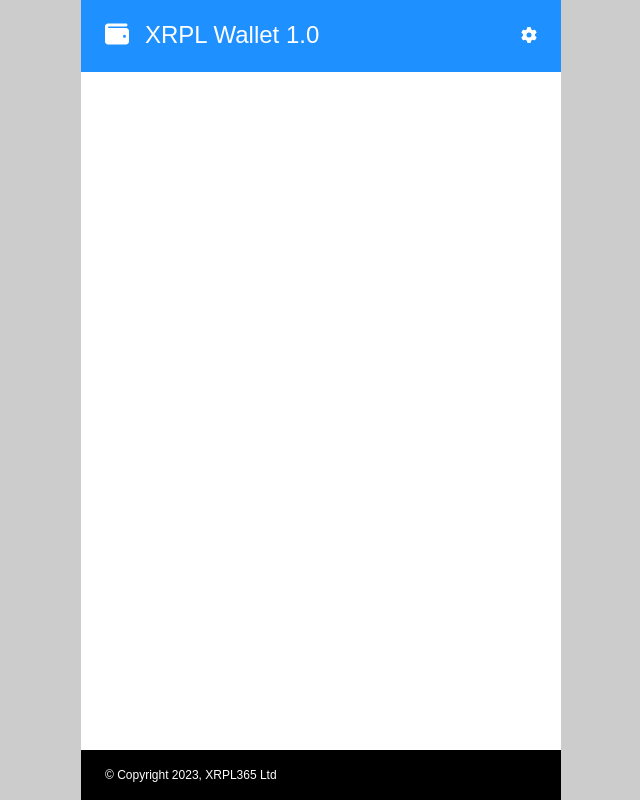
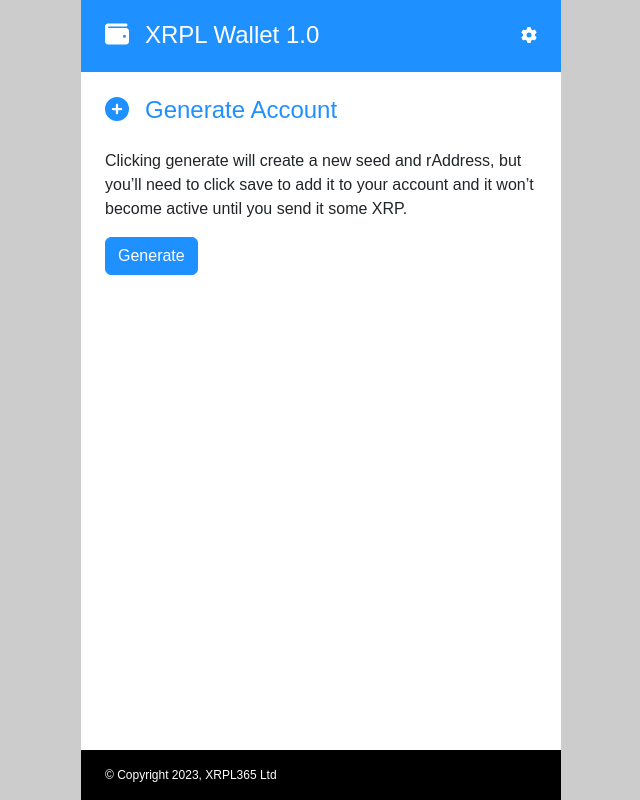
Before and after one commit to xrpl365/the-complete-xrpl-developer-bootcamp, a React (Create React App) app: page /generate-account in a window 1280 px wide. Shown: the whole page, without its empty margins (319-959 px from the left). Built offline with nearby package versions, Linux system fonts and the light colour scheme.

Commit message:
finished

```diff
--- a/src/App.js
+++ b/src/App.js
@@ -5,6 +5,7 @@
 import Main from "./pages/Main";
 import ManageAccount from "./pages/ManageAccount";
 import ImportAccount from "./pages/ImportAccount";
+import GenerateAccount from "./pages/GenerateAccount";
 
 function App() {
   return (
@@ -24,6 +25,10 @@
             path="/import-account"
             element={<ImportAccount />}
           ></Route>
+          <Route
+            path="/generate-account"
+            element={<GenerateAccount />}
+          ></Route>
         </Routes>
       </main>
       <Footer />
--- /dev/null
+++ b/src/pages/GenerateAccount.js
@@ -0,0 +1,97 @@
+import { useState } from "react";
+import { Wallet } from "xrpl";
+import { useNavigate } from "react-router-dom";
+
+import { useAccounts } from "../contexts/AccountContext";
+
+import { FontAwesomeIcon } from "@fortawesome/react-fontawesome";
+import { faCirclePlus, faFloppyDisk } from "@fortawesome/free-solid-svg-icons";
+import Button from "react-bootstrap/Button";
+
+import "./generate-account.scss";
+
+function GenerateAccount() {
+  const [seed, setSeed] = useState("");
+  const [address, setAddress] = useState("");
+  const { addAccount } = useAccounts();
+  const navigate = useNavigate();
+
+  const handleGenerateAccount = () => {
+    const newWallet = Wallet.generate();
+    setSeed(newWallet.seed);
+    setAddress(newWallet.classicAddress);
+  };
+
+  const handleSaveAccount = () => {
+    // Create the new account object
+    const account = {
+      address: address,
+      seed: seed,
+    };
+
+    // Update the application state
+    addAccount(account);
+
+    // Navigate back to the manage accounts page
+    navigate("/manage-account");
+  };
+
+  const handleCancel = () => {
+    setSeed("");
+  };
+
+  return (
+    <div className="generate-account">
+      {seed ? (
+        <>
+          <h1>
+            <FontAwesomeIcon icon={faFloppyDisk} />
+            <span>Save Account</span>
+          </h1>
+
+          <div className="account-container">
+            <label>Address</label>
+            <div>{address}</div>
+            <label>Family Seed</label>
+            <div>{seed}</div>
+          </div>
+
+          <div className="action-buttons">
+            <Button
+              variant="primary"
+              onClick={handleSaveAccount}
+            >
+              Save to wallet
+            </Button>
+            <Button
+              variant="secondary"
+              onClick={handleCancel}
+            >
+              Cancel
+            </Button>
+          </div>
+        </>
+      ) : (
+        <>
+          <h1>
+            <FontAwesomeIcon icon={faCirclePlus} />
+            <span>Generate Account</span>
+          </h1>
+          <p>
+            Clicking generate will create a new seed and rAddress, but you&rsquo;ll need to click
+            save to add it to your account and it won&rsquo;t become active until you send it some
+            XRP.
+          </p>
+          <Button
+            variant="primary"
+            onClick={handleGenerateAccount}
+          >
+            Generate
+          </Button>
+        </>
+      )}
+    </div>
+  );
+}
+
+export default GenerateAccount;
--- /dev/null
+++ b/src/pages/generate-account.scss
@@ -0,0 +1,15 @@
+@import "../constants";
+
+.generate-account {
+  .account-container {
+    margin-bottom: 16px;
+
+    label {
+      font-weight: 600;
+    }
+
+    > div {
+      margin-bottom: 16px;
+    }
+  }
+}
```
